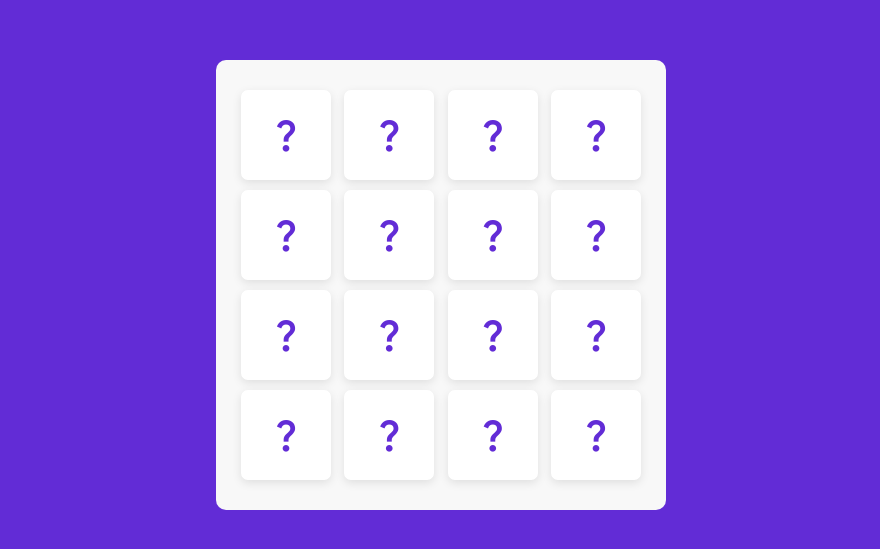
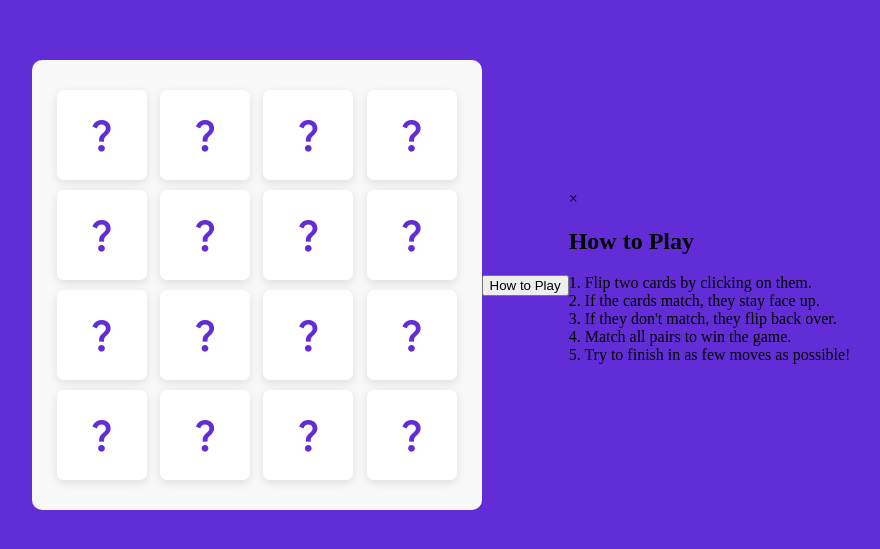
Before and after one commit to Luqmaan-io/memory-card-game, a plain HTML site: page index.html in a window 1280 px wide. Shown: the part 123-672 px from the top of the page, without its empty margins (199-1079 px from the left). Drawn offline with Linux system fonts and the light colour scheme.

Commit message:
add modal popup and button to html

```diff
--- a/index.html
+++ b/index.html
@@ -148,6 +148,25 @@
         </ul>
     </div>
 
+        <!-- How to Play Button -->
+    <button id="howToPlayBtn">How to Play</button>
+
+    <!-- Modal Popup -->
+    <div id="instructionsModal" class="modal">
+        <div class="modal-content">
+            <span class="close">&times;</span>
+            <h2>How to Play</h2>
+            <p>
+                1. Flip two cards by clicking on them.<br>
+                2. If the cards match, they stay face up.<br>
+                3. If they don't match, they flip back over.<br>
+                4. Match all pairs to win the game.<br>
+                5. Try to finish in as few moves as possible!
+            </p>
+        </div>
+    </div>
+
+
     <script src="script.js"></script>
 </body>
 </html>
```
